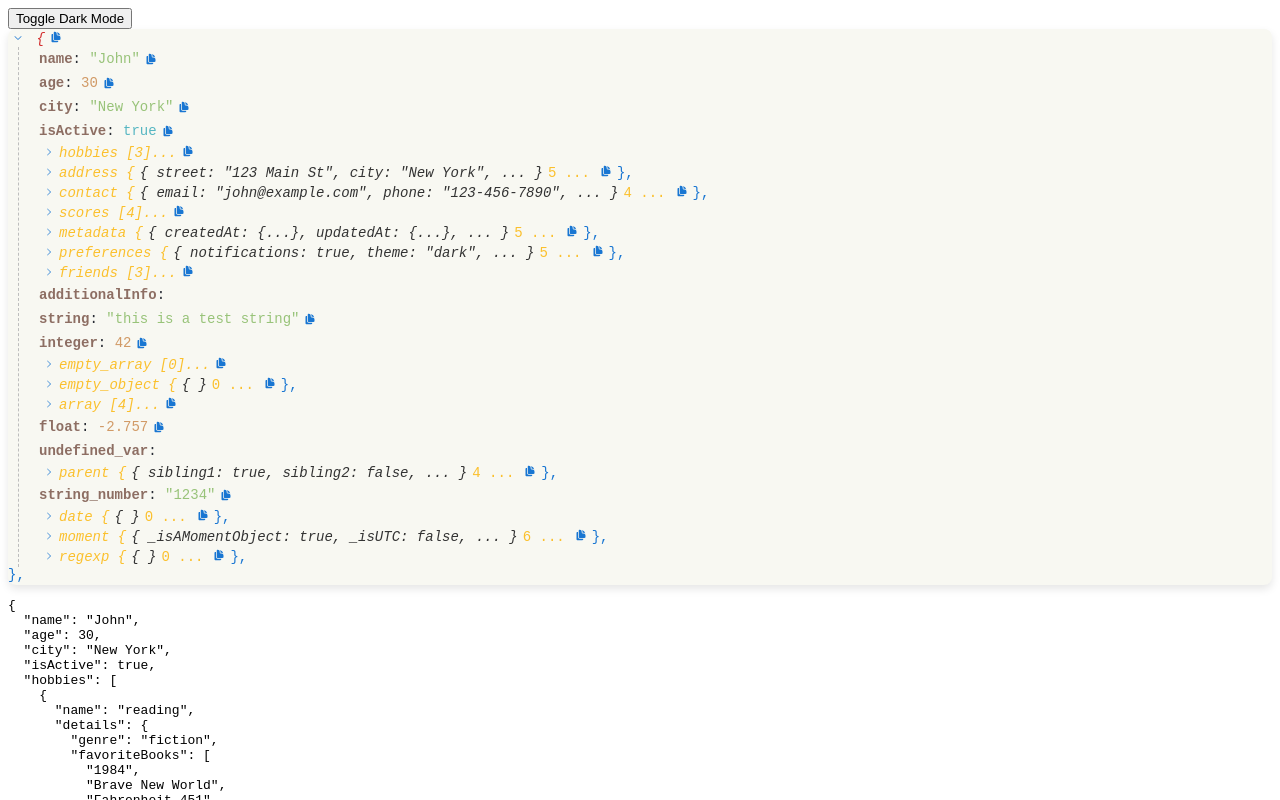
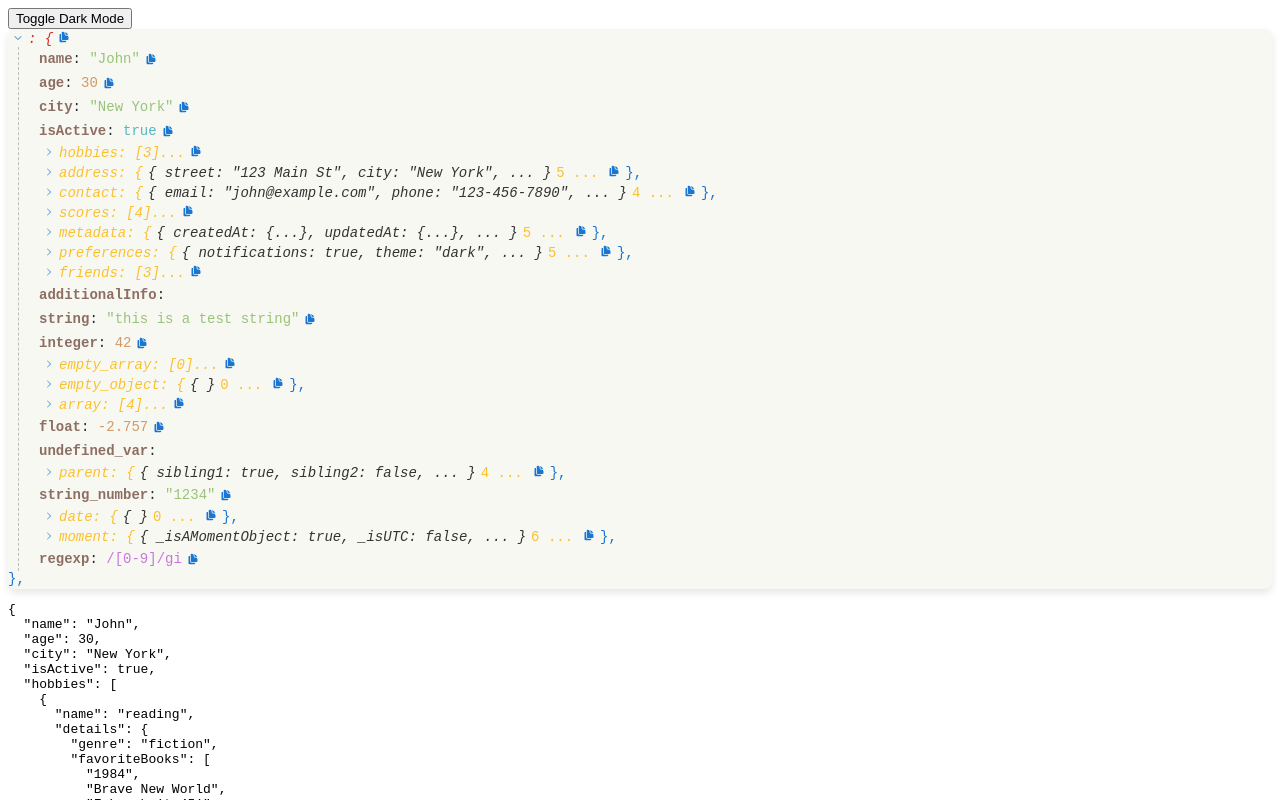
Before and after one commit to anilkumarthakur60/vue3-json-viewer, a Vue app: page / in a window 1280 px wide. Shown: the top 800 px of the page. Built offline with nearby package versions, Linux system fonts and the light colour scheme.

Commit message:
fix: minor changes

```diff
--- a/src/JsonViewer.vue
+++ b/src/JsonViewer.vue
@@ -6,7 +6,7 @@
     }"
     :style="{ marginLeft: level * 10 + 'px', padding: '2px 0' }"
   >
-    <div v-if="isObject">
+    <div v-if="isObject && !isRegExp">
       <span
         class="cursor-pointer"
         @click="toggle"
@@ -32,7 +32,7 @@
         <span
           :style="{ color: getBracketColor(level) }"
           class="type-label"
-          >{{ parentKey }} {</span
+          >{{ parentKey }}: {</span
         >
         <span
           v-if="!expanded"
@@ -79,7 +79,7 @@
         ]"
       >
         <JsonViewer
-          v-for="(value, key) in props.data"
+          v-for="(value, key) in data"
           :key="key"
           :darkMode="darkMode"
           :data="value"
@@ -123,7 +123,7 @@
         <span
           :style="{ color: getBracketColor(level) }"
           class="type-label"
-          >{{ parentKey }}
+          >{{ parentKey }}:
           <span
             :style="{ color: getBracketColor(level) }"
             class="key-count cursor-pointer"
@@ -158,7 +158,7 @@
         ]"
       >
         <JsonViewer
-          v-for="(item, index) in props.data"
+          v-for="(item, index) in data"
           :key="index"
           :darkMode="darkMode"
           :data="item"
@@ -229,13 +229,16 @@
     () =>
       typeof props.data === 'object' &&
       !Array.isArray(props.data) &&
-      props.data !== null,
+      props.data !== null &&
+      !(props.data instanceof RegExp),
   );
   const isArray = computed<boolean>(() => Array.isArray(props.data));
+  const isRegExp = computed<boolean>(() => props.data instanceof RegExp);
   const isCopyable = computed<boolean>(
     () =>
-      ['string', 'number', 'boolean', 'object'].includes(typeof props.data) &&
-      props.data !== null,
+      ['string', 'number', 'boolean', 'object', 'regexp'].includes(
+        typeof props.data,
+      ) && props.data !== null,
   );
   const displayValue = computed<string | number | boolean | object | null>(
     () => {
@@ -254,20 +257,6 @@
     if (props.data instanceof RegExp) return 'regexp-value';
     return '';
   });
-
-  // const displayDataType = computed<string>(() => {
-  //   if (typeof props.data === 'string') return 'string';
-  //   if (typeof props.data === 'number') return 'number';
-  //   if (typeof props.data === 'boolean') return 'boolean';
-  //   if (props.data === null) return 'null';
-  //   if (props.data instanceof Date) return 'date';
-  //   if (props.data instanceof RegExp) return 'regexp';
-  //   if (Array.isArray(props.data)) return 'array';
-  //   if (typeof props.data === 'function') return 'function';
-  //   if (typeof props.data === 'undefined') return 'undefined';
-  //   if (typeof props.data === 'object') return 'object';
-  //   return 'unknown';
-  // });
 
   function toggle(): void {
     expanded.value = !expanded.value;
@@ -309,6 +298,7 @@
     if (typeof value === 'number' || typeof value === 'boolean') return value;
     if (Array.isArray(value)) return '[...]';
     if (typeof value === 'object') return '{...}';
+    if (value instanceof RegExp) return value.toString();
     return String(value);
   }
 </script>
```
